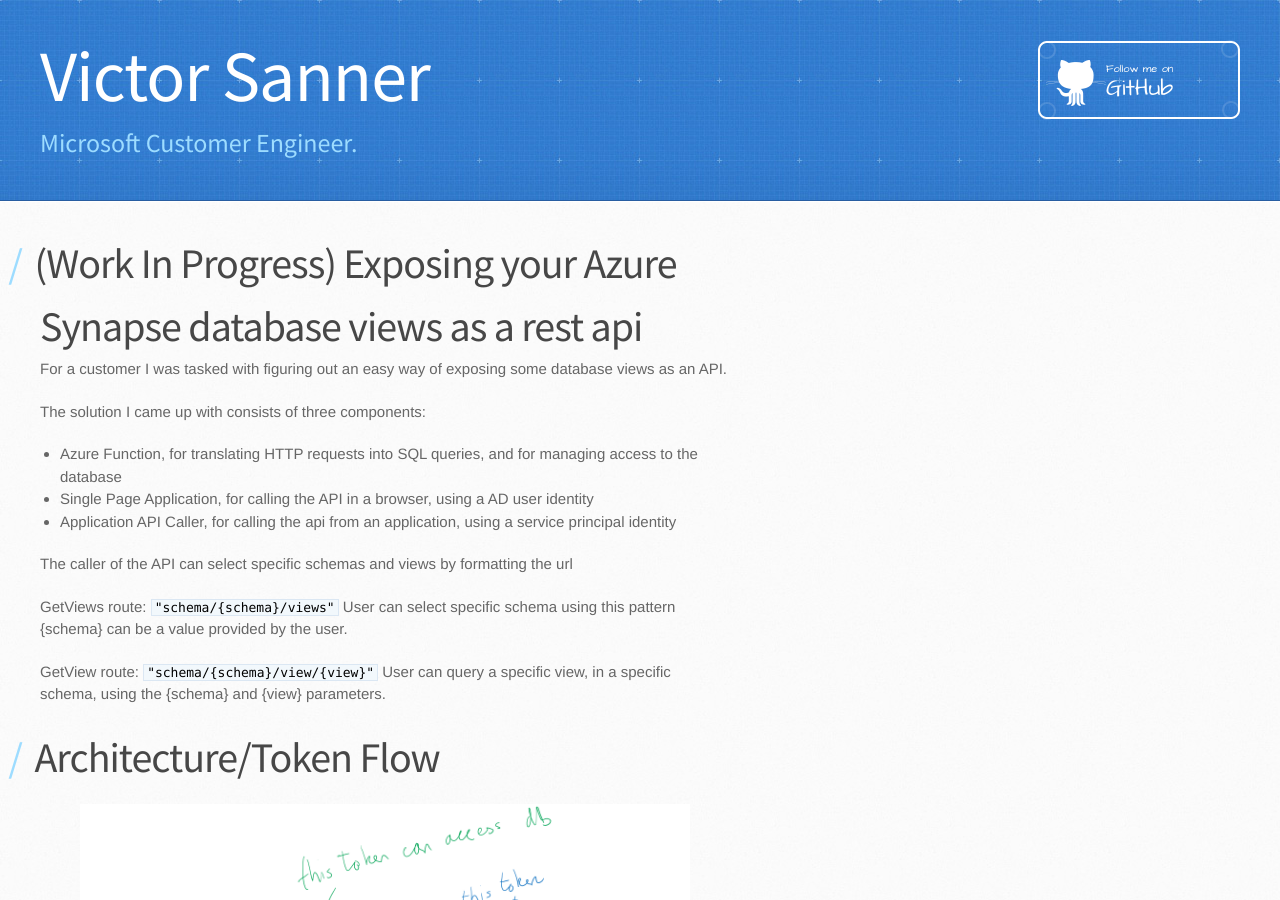
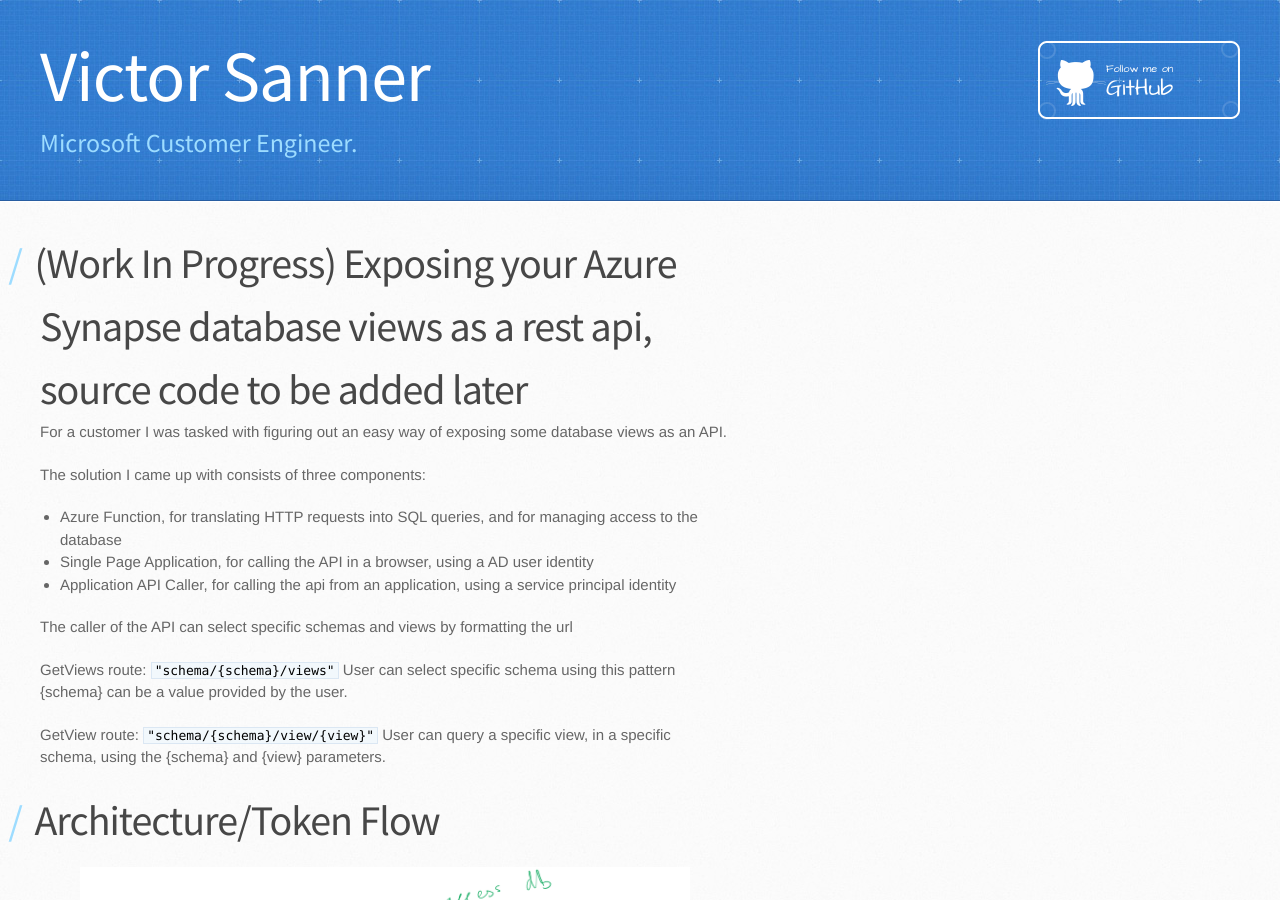
Before and after one commit to drmanhatin/drmanhatin.github.io, a Jekyll site: the page built from _posts/2022-2-2-expose-your-synapse-sql-views-as-api.md, in a window 1280 px wide and 900 px high. Built offline with Jekyll 4.4.1, drawn with Linux system fonts in a browser that asks for light colours; our own code applies the rules of GitHub Pages for plain Markdown files.

Commit message:
Update 2022-2-2-expose-your-synapse-sql-views-as-api.md

```diff
--- a/_posts/2022-2-2-expose-your-synapse-sql-views-as-api.md
+++ b/_posts/2022-2-2-expose-your-synapse-sql-views-as-api.md
@@ -1,4 +1,4 @@
-#  (Work In Progress) Exposing your Azure Synapse database views as a rest api
+#  (Work In Progress) Exposing your Azure Synapse database views as a rest api, source code to be added later
 For a customer I was tasked with figuring out an easy way of exposing some database views as an API.
 
 The solution I came up with consists of three components:
```
